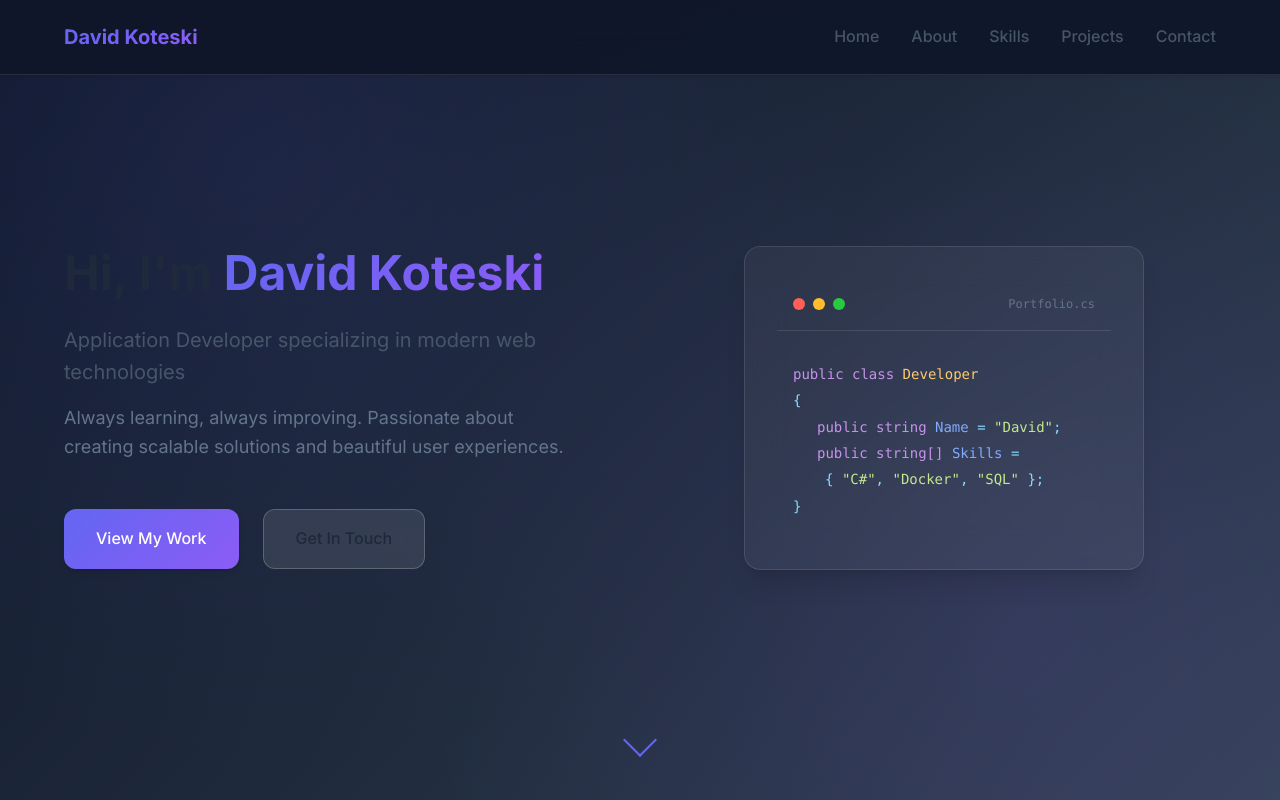
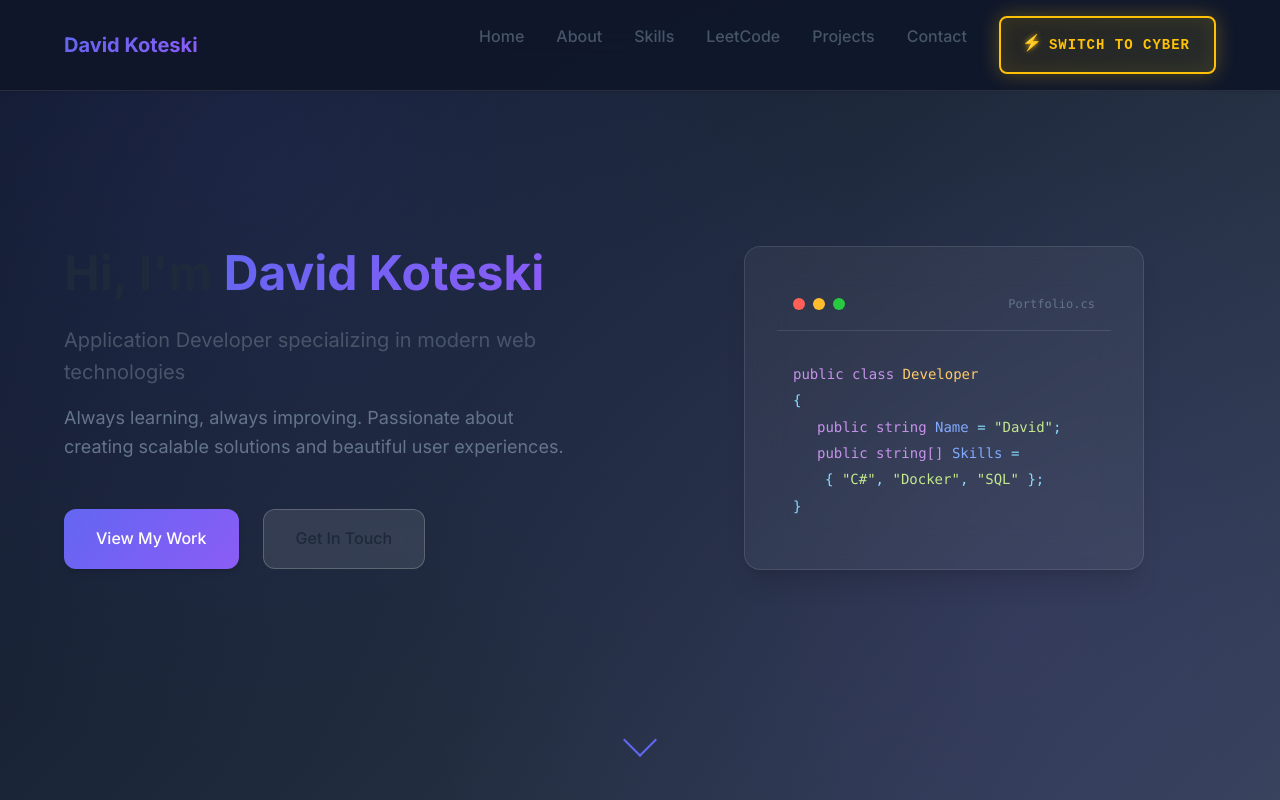
Before and after one commit to seakyy/seakyy.github.io, a plain HTML site: page index.html in a window 1280 px wide. Shown: the top 800 px of the page. Drawn offline with nearby package versions, Linux system fonts and the light colour scheme; no server answers.

Commit message:
Update index.html

```diff
--- a/index.html
+++ b/index.html
@@ -26,8 +26,13 @@
                 <li><a href="#home" class="nav-link">Home</a></li>
                 <li><a href="#about" class="nav-link">About</a></li>
                 <li><a href="#skills" class="nav-link">Skills</a></li>
+                <li><a href="#leetcode" class="nav-link">LeetCode</a></li>
                 <li><a href="#projects" class="nav-link">Projects</a></li>
                 <li><a href="#contact" class="nav-link">Contact</a></li>
+                <li><a href="https://koteski.ch" class="cyber-switch" id="cyberSwitch">
+                <div class="cyber-icon"></div>
+                <span class="switch-text">Switch to Cyber</span>
+                </a></li>
             </ul>
             <div class="nav-toggle">
                 <span class="bar"></span>
```
